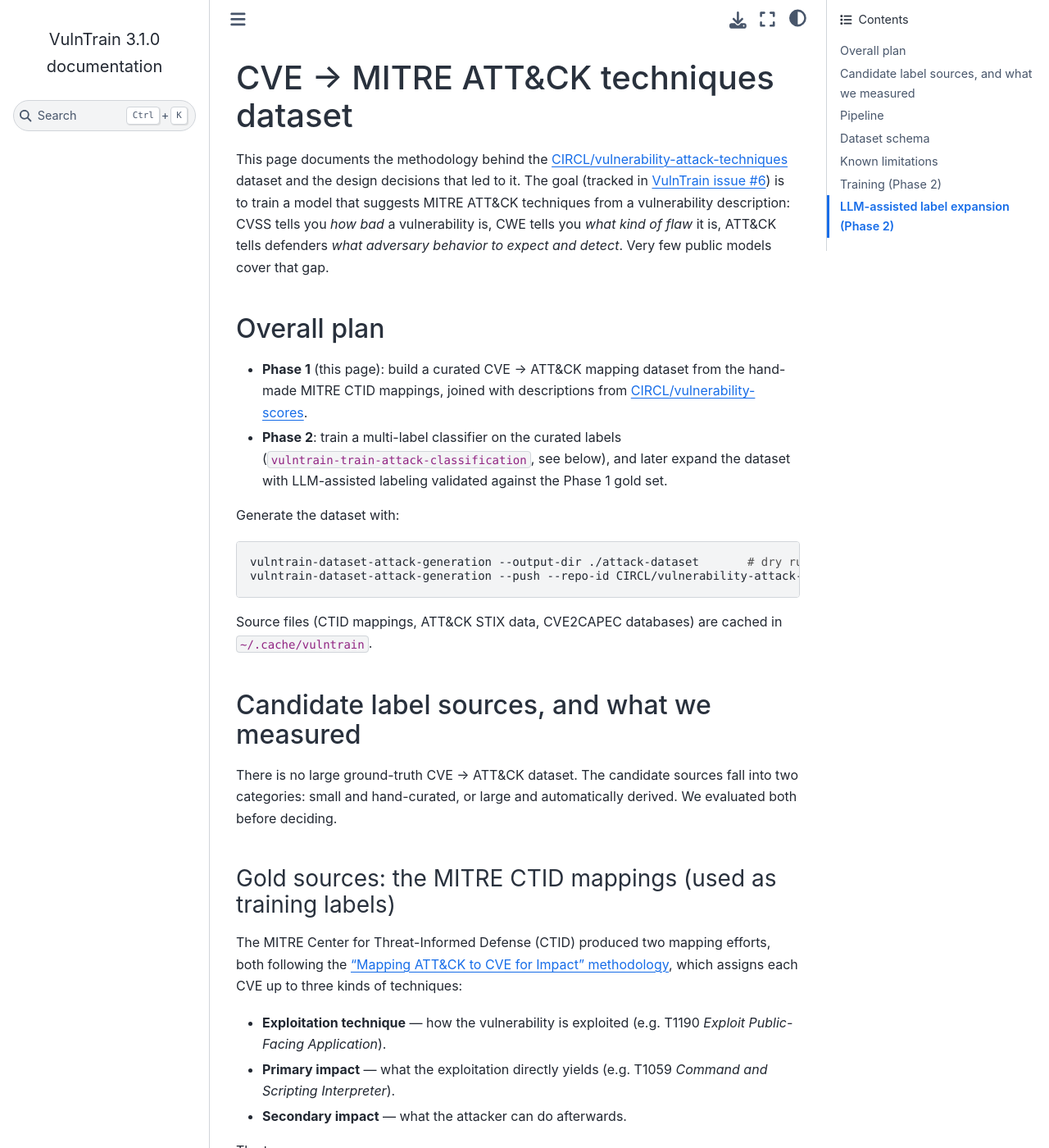
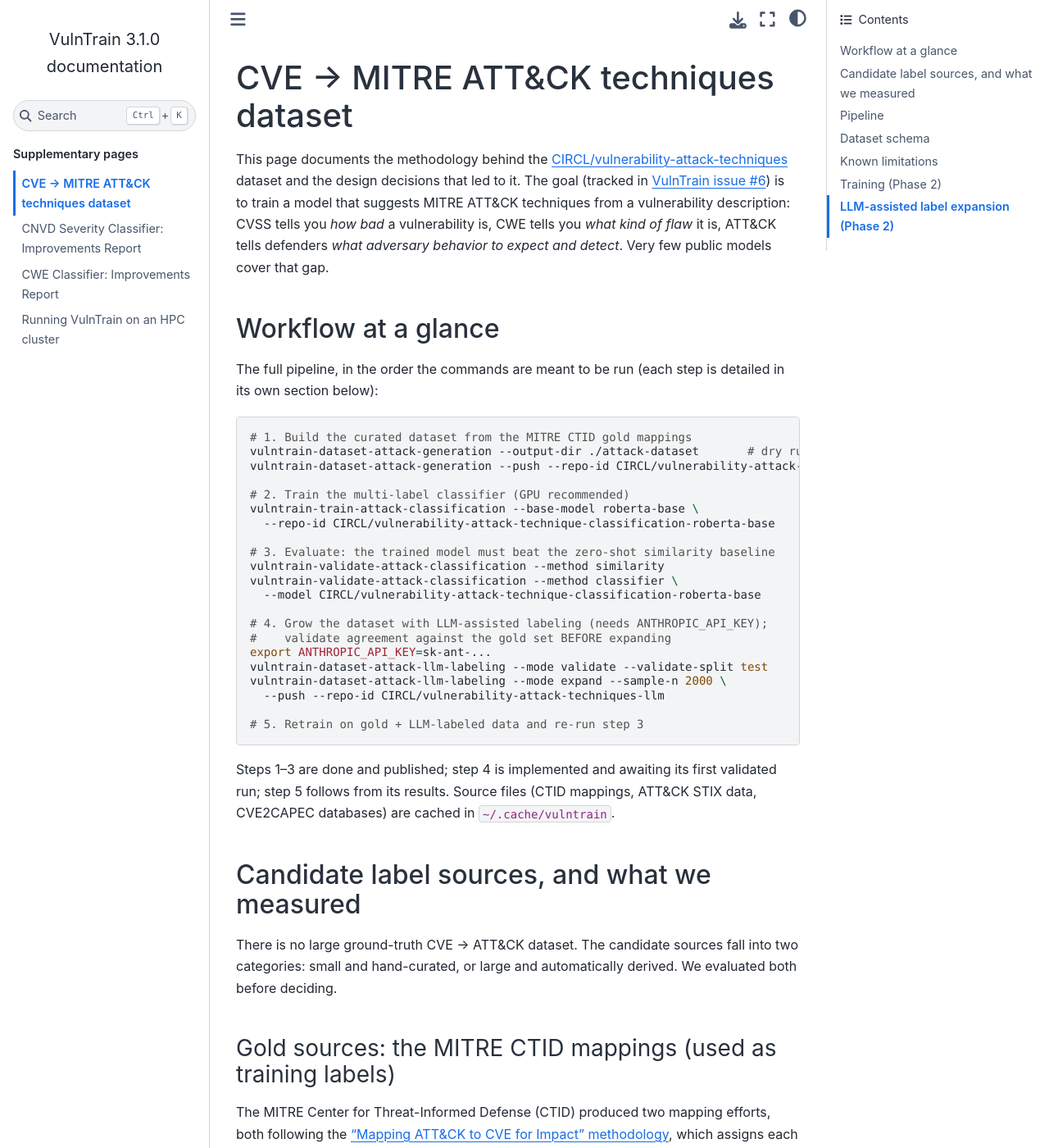
Before and after one commit to vulnerability-lookup/VulnTrain, a Sphinx documentation site: the page built from docs/attack-techniques-dataset.md, in a window 1280 px wide and 1400 px high. Shown: the whole window at 82% size. Built offline with Sphinx 7.4.7 and the Sphinx Book theme 1.1.4, drawn with Linux system fonts in a browser that asks for light colours; some of the changed text lies outside the part shown.

Commit message:
chg: [doc] Review and tighten the ATT&CK workflow documentation
Add an end-to-end "workflow at a glance" command sequence (dataset ->
train -> evaluate vs baseline -> LLM validate/expand -> retrain) to the
methodology page, link the published model and its headline result from
the training section, and fix stale or inconsistent statements: the
SMET-style baseline is implemented (no longer future work), clarify the
66-raw vs 57-parent technique vocabulary counts, and align the CVE
totals. Register the supplementary pages in a hidden toctree and point
html_static_path at the actual static/ directory, so the Sphinx build
is now warning-free.

````diff
--- a/docs/attack-techniques-dataset.md
+++ b/docs/attack-techniques-dataset.md
@@ -9,24 +9,39 @@
 tells you *what kind of flaw* it is, ATT&CK tells defenders *what adversary
 behavior to expect and detect*. Very few public models cover that gap.
 
-## Overall plan
+## Workflow at a glance
 
-- **Phase 1** (this page): build a curated CVE → ATT&CK mapping dataset from
-  the hand-made MITRE CTID mappings, joined with descriptions from
-  [CIRCL/vulnerability-scores](https://huggingface.co/datasets/CIRCL/vulnerability-scores).
-- **Phase 2**: train a multi-label classifier on the curated labels
-  (`vulntrain-train-attack-classification`, see below), and later expand the
-  dataset with LLM-assisted labeling validated against the Phase 1 gold set.
-
-Generate the dataset with:
+The full pipeline, in the order the commands are meant to be run (each step
+is detailed in its own section below):
 
 ```bash
+# 1. Build the curated dataset from the MITRE CTID gold mappings
 vulntrain-dataset-attack-generation --output-dir ./attack-dataset       # dry run, local only
 vulntrain-dataset-attack-generation --push --repo-id CIRCL/vulnerability-attack-techniques
+
+# 2. Train the multi-label classifier (GPU recommended)
+vulntrain-train-attack-classification --base-model roberta-base \
+  --repo-id CIRCL/vulnerability-attack-technique-classification-roberta-base
+
+# 3. Evaluate: the trained model must beat the zero-shot similarity baseline
+vulntrain-validate-attack-classification --method similarity
+vulntrain-validate-attack-classification --method classifier \
+  --model CIRCL/vulnerability-attack-technique-classification-roberta-base
+
+# 4. Grow the dataset with LLM-assisted labeling (needs ANTHROPIC_API_KEY);
+#    validate agreement against the gold set BEFORE expanding
+export ANTHROPIC_API_KEY=sk-ant-...
+vulntrain-dataset-attack-llm-labeling --mode validate --validate-split test
+vulntrain-dataset-attack-llm-labeling --mode expand --sample-n 2000 \
+  --push --repo-id CIRCL/vulnerability-attack-techniques-llm
+
+# 5. Retrain on gold + LLM-labeled data and re-run step 3
 ```
 
-Source files (CTID mappings, ATT&CK STIX data, CVE2CAPEC databases) are
-cached in `~/.cache/vulntrain`.
+Steps 1–3 are done and published; step 4 is implemented and awaiting its
+first validated run; step 5 follows from its results. Source files (CTID
+mappings, ATT&CK STIX data, CVE2CAPEC databases) are cached in
+`~/.cache/vulntrain`.
 
 ## Candidate label sources, and what we measured
 
@@ -59,7 +74,8 @@
 label was written by an analyst. The resulting technique distribution
 matches what one would expect from real-world exploitation: T1190 (348),
 T1059 (262), T1203 (213), T1068 (189), with 192 distinct techniques of
-which 66 have at least 5 examples.
+which 66 have at least 5 examples (57 once sub-techniques are collapsed to
+their parent, which is what the trainer uses as its label vocabulary).
 
 ### Derived source: CVE2CAPEC (included, but not as training labels)
 
@@ -106,8 +122,9 @@
   ~1,800 CVEs and 31 techniques; *SMET* (Abdeen et al., ACSAC 2023)
   deliberately avoided supervised classification because of label scarcity
   and used semantic similarity against ATT&CK technique descriptions
-  instead. SMET-style similarity ranking is a baseline worth implementing
-  in Phase 2.
+  instead. That SMET-style similarity ranking is exactly what
+  `vulntrain-validate-attack-classification --method similarity` implements
+  as the zero-shot baseline (see Training below).
 
 ## Pipeline
 
@@ -154,9 +171,9 @@
 
 ## Known limitations
 
-- **Size**: ~1,250 CVEs supports a proof-of-concept, not a production
-  model. Phase 2 (LLM-assisted labeling validated against this gold set)
-  addresses this.
+- **Size**: ~1,200 CVEs supports a proof-of-concept, not a production
+  model. LLM-assisted label expansion (see below), validated against this
+  gold set, addresses this.
 - **Selection bias**: both CTID sets over-represent exploited-in-the-wild
   vulnerabilities (the KEV set by construction), so the technique
   distribution is skewed toward remote exploitation of servers compared to
@@ -225,11 +242,7 @@
 CTID methodology (exploitation technique / primary impact / secondary
 impact), so the output stays schema-compatible with the gold set. Labeling
 requires an Anthropic API key exported as `ANTHROPIC_API_KEY` before running
-the command, and is not run in CI:
-
-```bash
-export ANTHROPIC_API_KEY=sk-ant-...
-```
+the command (see the commands below), and is not run in CI.
 
 The system prompt is identical for every CVE — the methodology, the full
 active enterprise ATT&CK technique catalog (from the STIX data), and a set
@@ -243,6 +256,7 @@
 the analysts.
 
 ```bash
+export ANTHROPIC_API_KEY=sk-ant-...
 vulntrain-dataset-attack-llm-labeling --mode validate --validate-split test
 ```
 
--- a/docs/conf.py
+++ b/docs/conf.py
@@ -24,4 +24,4 @@
 # https://www.sphinx-doc.org/en/master/usage/configuration.html#options-for-html-output
 
 html_theme = "sphinx_book_theme"
-html_static_path = ["_static"]
+html_static_path = ["static"]
````
Also changed, not shown: other parts of docs/attack-techniques-dataset.md (+8 -8 lines), docs/index.md (+17 -2 lines).
